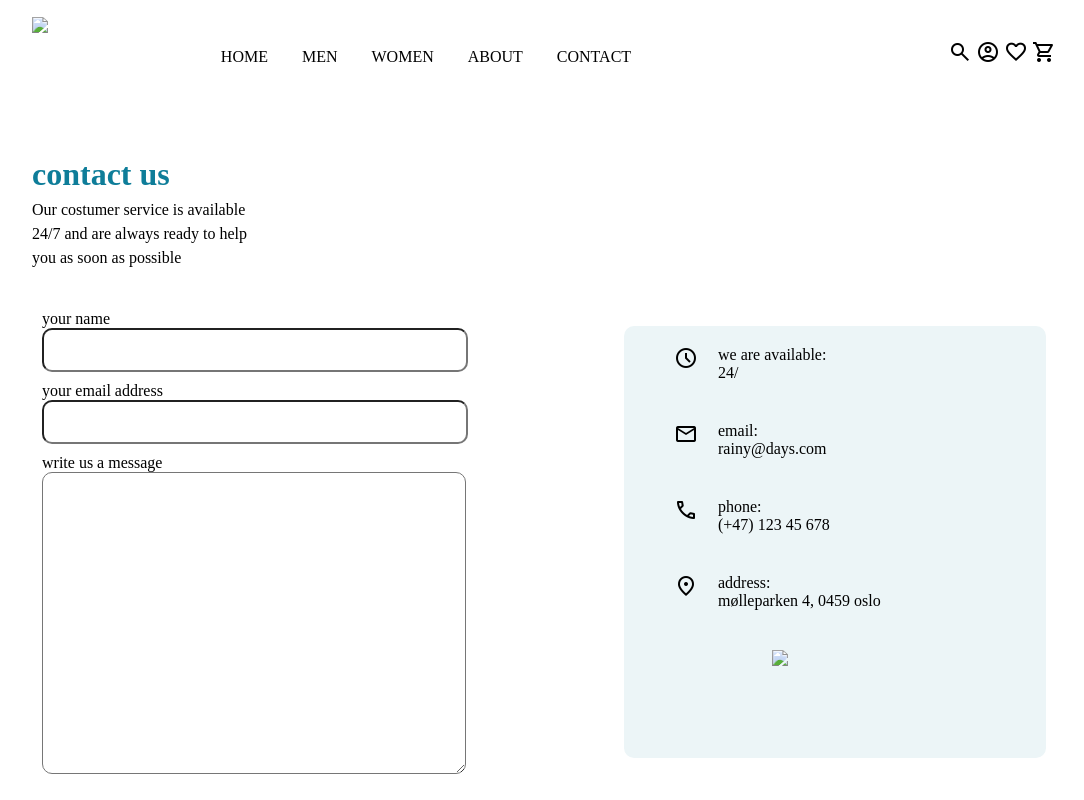
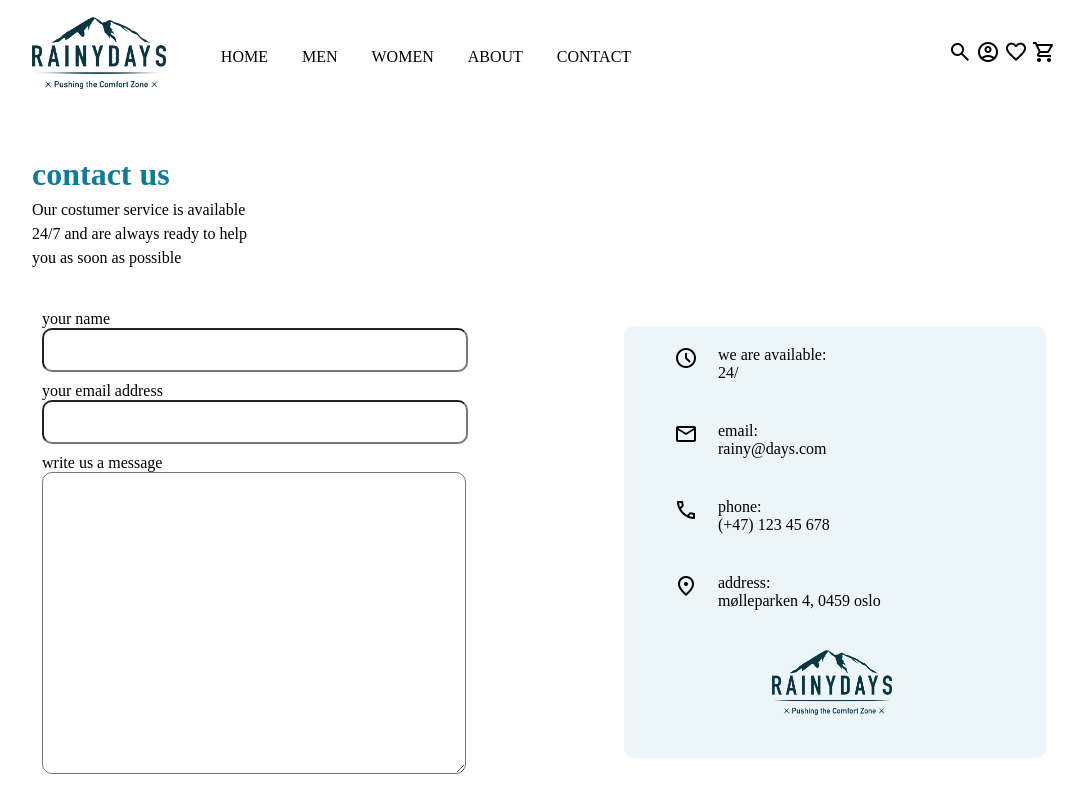
Before and after one commit to NoroffFEU/html-css-course-assignment-Foadosman, a plain HTML site: page contact.html in a window 1280 px wide. Shown: the top 800 px of the page, without its empty margins (96-1180 px from the left). Drawn offline with nearby package versions, Linux system fonts and the light colour scheme; the site is published under a folder, as on GitHub Pages, so addresses that start at the root find nothing.

Commit message:
fixed img bug - contact

```diff
--- a/contact.html
+++ b/contact.html
@@ -17,7 +17,7 @@
           <span class="fas fa-bars" id="btn"></span>
           <span class="fas fa-times" id="cancel"></span>
         </label>
-        <img src="/assets/images/RainyDays_Logo.png">
+        <img src="assets/images/RainyDays_Logo.png">
         <div class="icons">
           <span class="material-symbols-outlined">search</span>
           <span class="material-symbols-outlined">account_circle</span>
@@ -74,7 +74,7 @@
               </span>
             <p>address:<br> mølleparken 4, 0459 oslo</p>
           </div>
-          <img src="/assets/images/RainyDays_Logo.png" class="contact-logo">
+          <img src="assets/images/RainyDays_Logo.png" class="contact-logo">
         </div>
       </div>
     </main>
```
